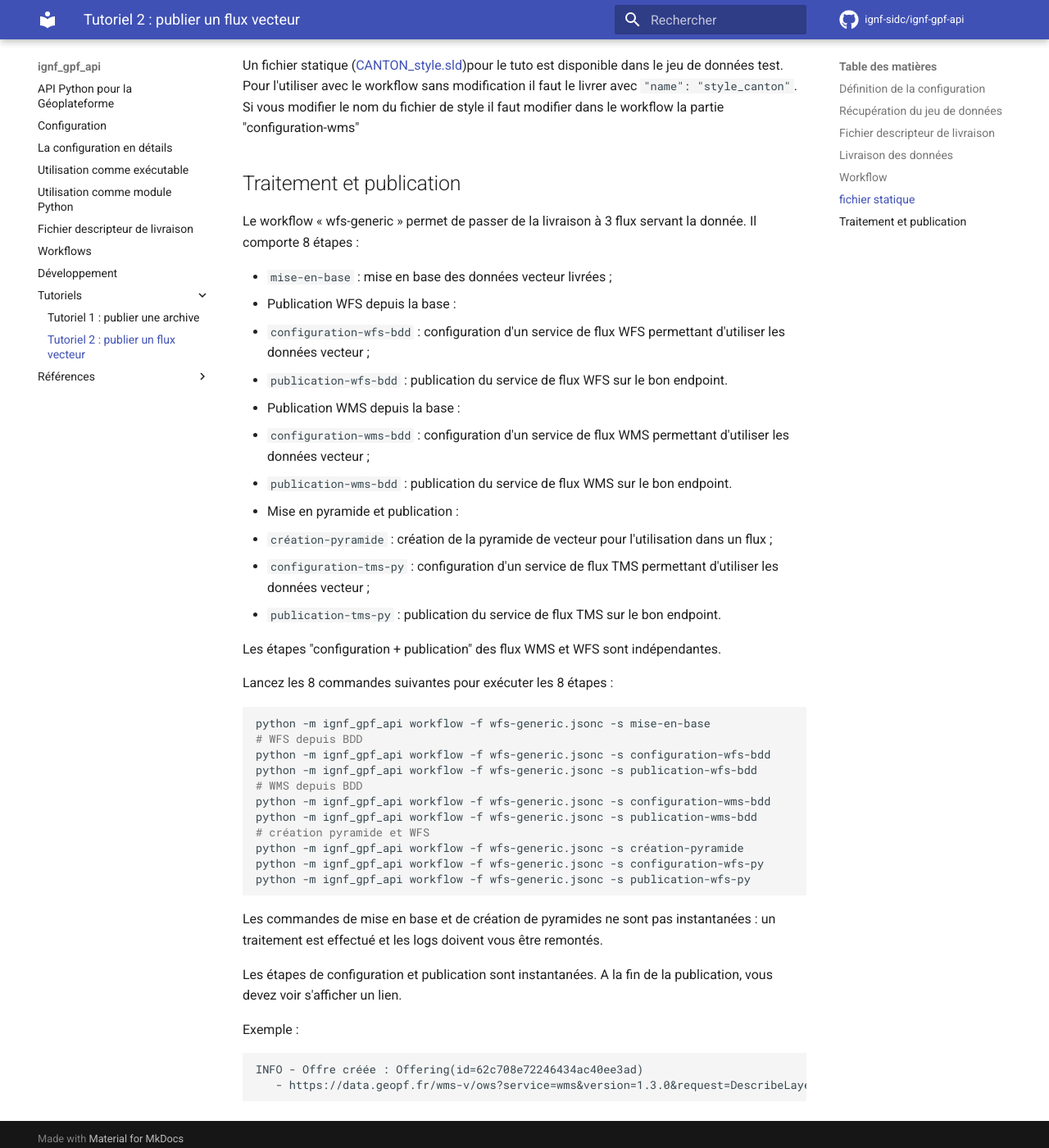
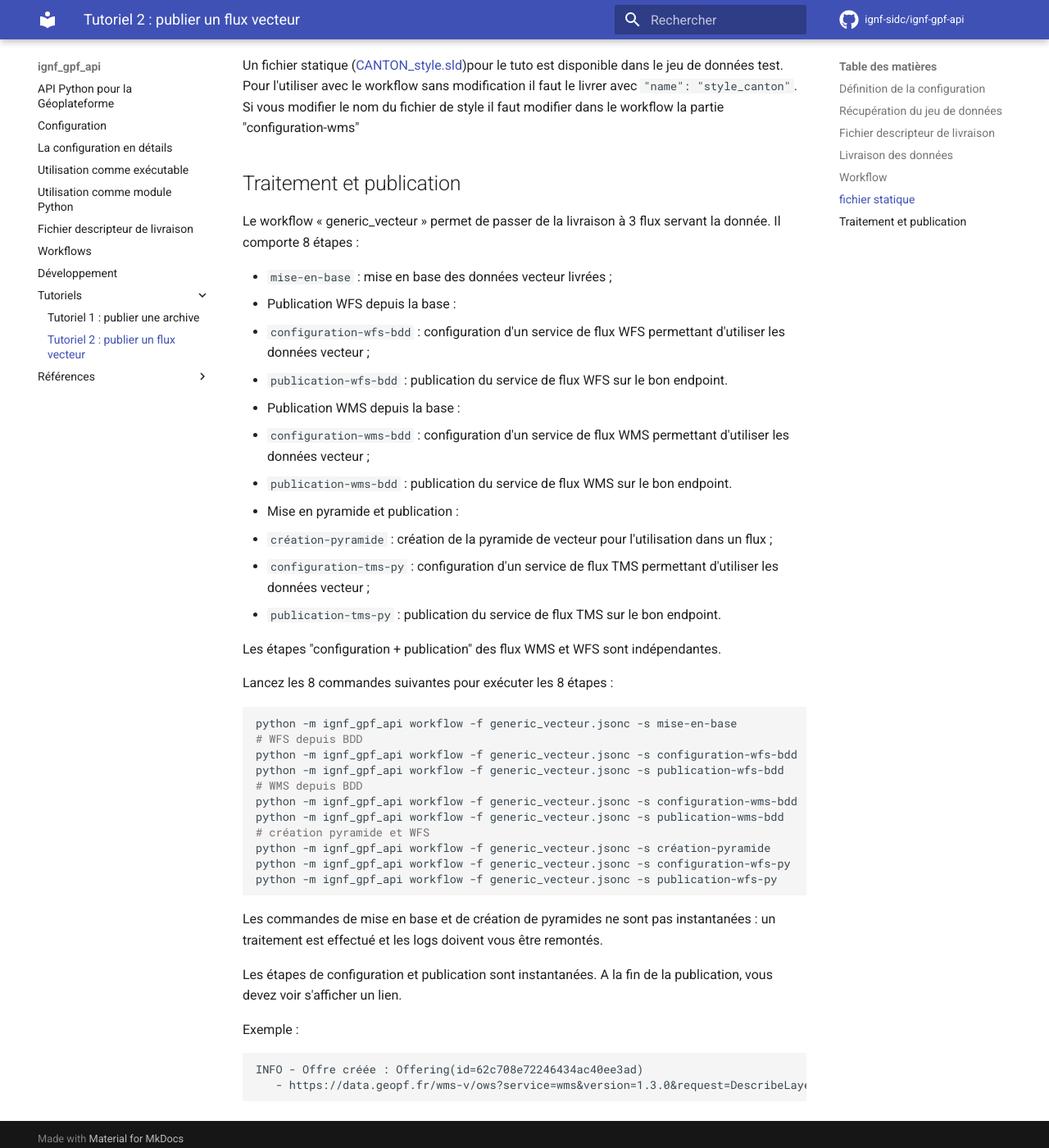
Before and after one commit to ignf-sidc/ignf-gpf-api, an MkDocs documentation site: the page built from docs/tutoriel_2_flux_vecteur.md, in a window 1280 px wide and 1400 px high, scrolled down 2750 px. Shown: the whole window at 82% size. Built offline with MkDocs 1.6.1 and Material for MkDocs 9.7.7, drawn with Linux system fonts in a browser that asks for light colours; comment, search, counter and statistics services are not loaded; some of the changed text lies outside the part shown.

Commit message:
generic_vecteur: renommage

````diff
--- a/docs/tutoriel_2_flux_vecteur.md
+++ b/docs/tutoriel_2_flux_vecteur.md
@@ -72,7 +72,7 @@ Ces étapes sont décrites grâce à un workflow.
 Vous pouvez récupérer un workflow d'exemple grâce à la commande suivante :
 
 ```sh
-python -m ignf_gpf_api workflow -n wfs-generic.jsonc
+python -m ignf_gpf_api workflow -n generic_vecteur.jsonc
 ```
 
 Memo: Les commentaires ne fonctionne pas et les Tags n'ont pas été testé.
@@ -104,7 +104,7 @@ Si vous modifier le nom du fichier de style il faut modifier dans le workflow la
 
 ## Traitement et publication
 
-Le workflow « wfs-generic » permet de passer de la livraison à 3 flux servant la donnée. Il comporte 8 étapes :
+Le workflow « generic_vecteur » permet de passer de la livraison à 3 flux servant la donnée. Il comporte 8 étapes :
 
 * `mise-en-base` : mise en base des données vecteur livrées ;
 * Publication WFS depuis la base :
@@ -123,17 +123,17 @@ Les étapes "configuration + publication" des flux WMS et WFS sont indépendante
 Lancez les 8 commandes suivantes pour exécuter les 8 étapes :
 
 ```sh
-python -m ignf_gpf_api workflow -f wfs-generic.jsonc -s mise-en-base
+python -m ignf_gpf_api workflow -f generic_vecteur.jsonc -s mise-en-base
 # WFS depuis BDD
-python -m ignf_gpf_api workflow -f wfs-generic.jsonc -s configuration-wfs-bdd
-python -m ignf_gpf_api workflow -f wfs-generic.jsonc -s publication-wfs-bdd
+python -m ignf_gpf_api workflow -f generic_vecteur.jsonc -s configuration-wfs-bdd
+python -m ignf_gpf_api workflow -f generic_vecteur.jsonc -s publication-wfs-bdd
 # WMS depuis BDD
-python -m ignf_gpf_api workflow -f wfs-generic.jsonc -s configuration-wms-bdd
-python -m ignf_gpf_api workflow -f wfs-generic.jsonc -s publication-wms-bdd
+python -m ignf_gpf_api workflow -f generic_vecteur.jsonc -s configuration-wms-bdd
+python -m ignf_gpf_api workflow -f generic_vecteur.jsonc -s publication-wms-bdd
 # création pyramide et WFS
-python -m ignf_gpf_api workflow -f wfs-generic.jsonc -s création-pyramide
-python -m ignf_gpf_api workflow -f wfs-generic.jsonc -s configuration-wfs-py
-python -m ignf_gpf_api workflow -f wfs-generic.jsonc -s publication-wfs-py
+python -m ignf_gpf_api workflow -f generic_vecteur.jsonc -s création-pyramide
+python -m ignf_gpf_api workflow -f generic_vecteur.jsonc -s configuration-wfs-py
+python -m ignf_gpf_api workflow -f generic_vecteur.jsonc -s publication-wfs-py
 ```
 
 Les commandes de mise en base et de création de pyramides ne sont pas instantanées : un traitement est effectué et les logs doivent vous être remontés.
````
Also changed, not shown: 3 other files.
